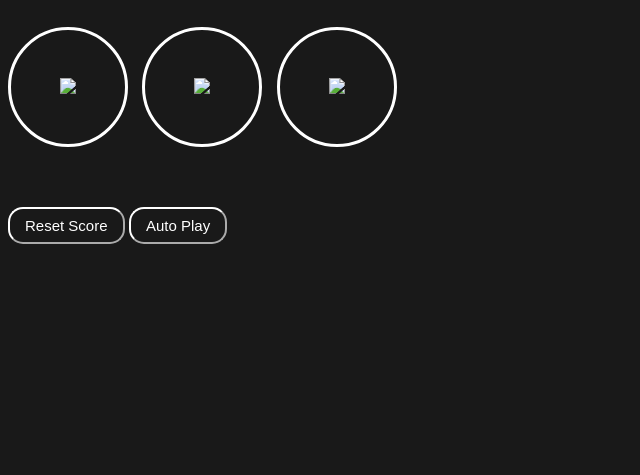
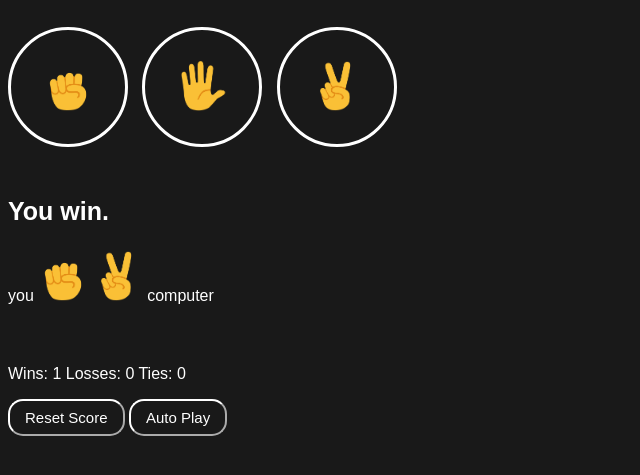
Before and after one commit to NickUCLA/Rock-Paper-Scissors, a plain HTML site: page rock-paper-scissors.html in a window 1280 px wide. Both pictures are taken after a click on the button 68 px from the left and 154 px from the top of the page. Shown: the part 67-542 px from the top of the page, without its empty margins (0-640 px from the left). Drawn offline with Linux system fonts and the light colour scheme; files that its build step writes are made by us from their sources.

Commit message:
adjusted files

```diff
--- a/rock-paper-scissors.js
+++ b/assets/rock-paper-scissors.js
@@ -157,8 +157,8 @@ function playGame(playerMove) {
 
   document.querySelector('.js-picks')
     .innerHTML = `you
-<img src="../images/${playerMove}-emoji.png" class="move-icon">
-<img src="../images/${computerMove}-emoji.png" class="move-icon">
+<img src="assets/${playerMove}-emoji.png" class="move-icon">
+<img src="assets/${computerMove}-emoji.png" class="move-icon">
 computer`;
 
   document.querySelector('.js-result')
--- a/rock-paper-scissors.html
+++ b/rock-paper-scissors.html
@@ -2,17 +2,17 @@
 
 <head>
   <title>Rock Paper Scissors</title>
-  <link rel="stylesheet" href="../styles/rock-paper-scissors.css">
+  <link rel="stylesheet" href="assets/rock-paper-scissors.css">
 </head>
 
 <body>
   <p class="title">
     Rock Paper Scissors</p>
-  <button class="move-button js-rock-button"><img src="../images/rock-emoji.png" class="move-icon"></button>
+  <button class="move-button js-rock-button"><img src="assets/rock-emoji.png" class="move-icon"></button>
 
-  <button class="move-button js-paper-button"><img src="../images/paper-emoji.png" class="move-icon"></button>
+  <button class="move-button js-paper-button"><img src="assets/paper-emoji.png" class="move-icon"></button>
 
-  <button class="move-button js-scissors-button"><img src="../images/scissors-emoji.png" class="move-icon"></button>
+  <button class="move-button js-scissors-button"><img src="assets/scissors-emoji.png" class="move-icon"></button>
 
   <p class="js-result result"></p>
   <p class="js-picks"></p>
@@ -24,7 +24,7 @@
 
   <p class="reset-score-display"></p>
 
-  <script src="../scripts/rock-paper-scissors.js"></script>
+  <script src="assets/rock-paper-scissors.js"></script>
 </body>
 
 </html>
```
Also changed, not shown: assets/paper-emoji.png (added), assets/rock-emoji.png (added), assets/rock-paper-scissors.css (renamed from rock-paper-scissors.css), assets/scissors-emoji.png (added).
